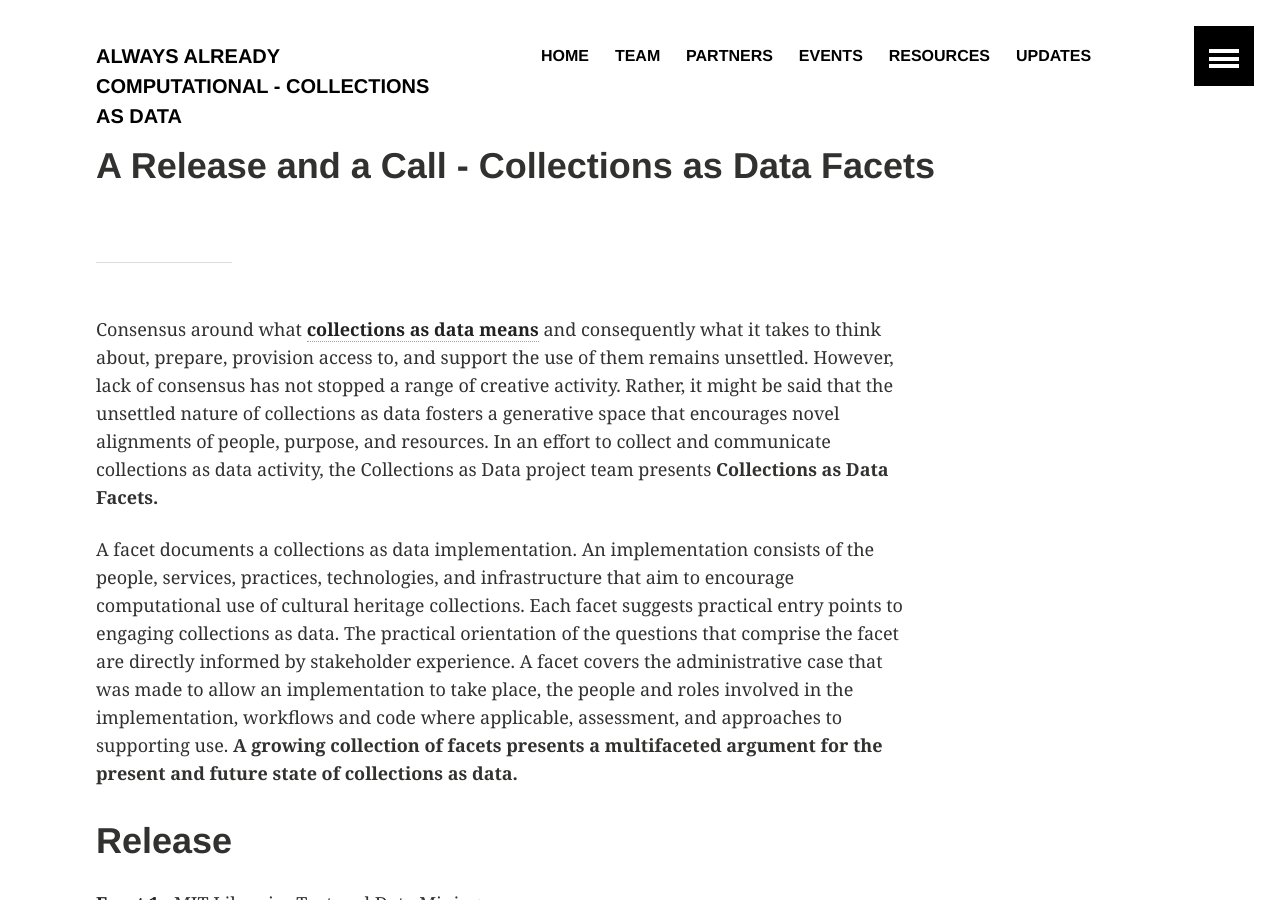
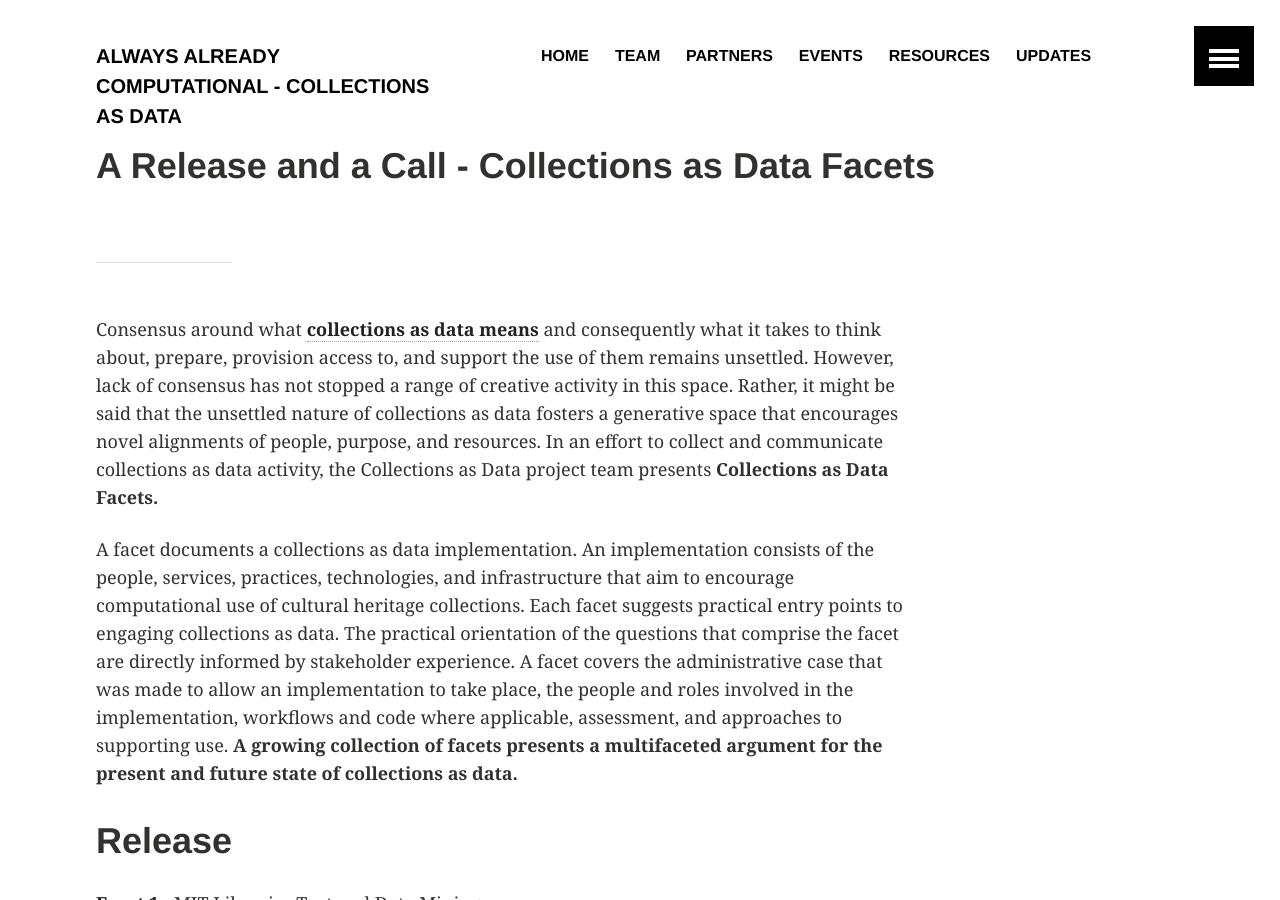
Before and after one commit to collectionsasdata/collectionsasdata.github.io, a Jekyll site: the page built from _posts/2017-8-9-facets.markdown, in a window 1280 px wide and 900 px high. Built offline with Jekyll 4.4.1, drawn with Linux system fonts in a browser that asks for light colours.

Commit message:
Update 2017-8-9-facets.markdown

```diff
--- a/_posts/2017-8-9-facets.markdown
+++ b/_posts/2017-8-9-facets.markdown
@@ -6,7 +6,7 @@
 ---
 ---
 
-Consensus around what [**collections as data means**](https://collectionsasdata.github.io/statement/) and consequently what it takes to think about, prepare, provision access to, and support the use of them remains unsettled. However, lack of consensus has not stopped a range of creative activity. Rather, it might be said that the unsettled nature of collections as data fosters a generative space that encourages novel alignments of people, purpose, and resources. In an effort to collect and communicate collections as data activity, the Collections as Data project team presents **Collections as Data Facets.**
+Consensus around what [**collections as data means**](https://collectionsasdata.github.io/statement/) and consequently what it takes to think about, prepare, provision access to, and support the use of them remains unsettled. However, lack of consensus has not stopped a range of creative activity in this space. Rather, it might be said that the unsettled nature of collections as data fosters a generative space that encourages novel alignments of people, purpose, and resources. In an effort to collect and communicate collections as data activity, the Collections as Data project team presents **Collections as Data Facets.**
 
 A facet documents a collections as data implementation. An implementation consists of the people, services, practices, technologies, and infrastructure that aim to encourage computational use of cultural heritage collections. Each facet suggests practical entry points to engaging collections as data. The practical orientation of the questions that comprise the facet are directly informed by stakeholder experience. A facet covers the administrative case that was made to allow an implementation to take place, the people and roles involved in the implementation, workflows and code where applicable, assessment, and approaches to supporting use. **A growing collection of facets presents a multifaceted argument for the present and future state of collections as data.**
 
```
